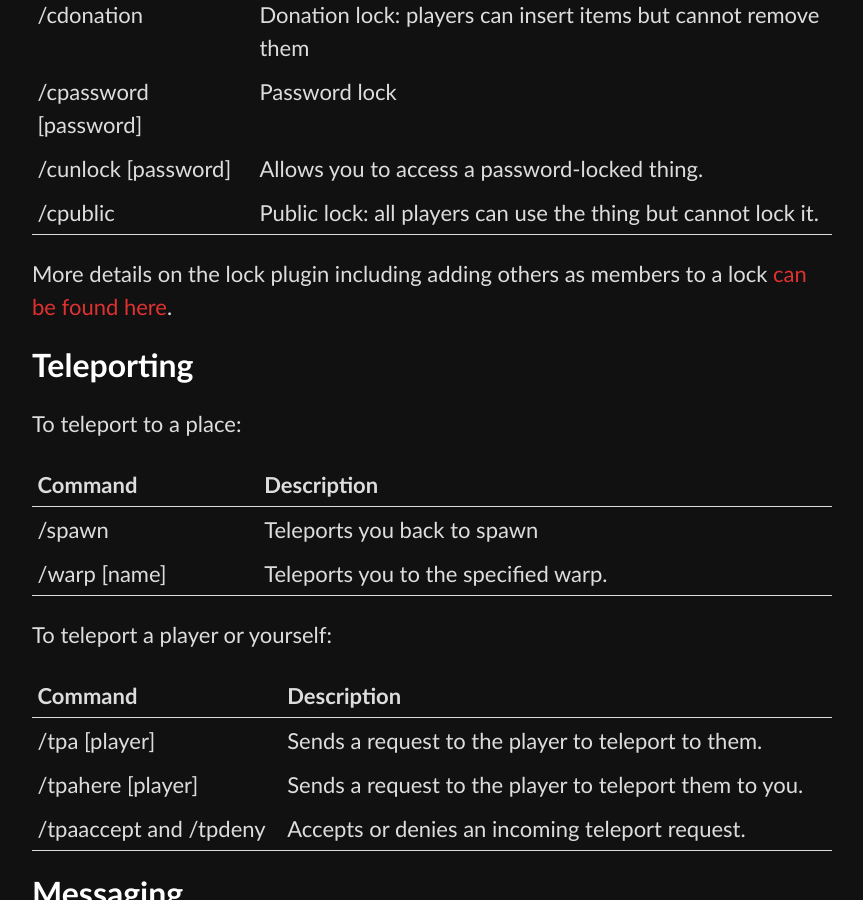
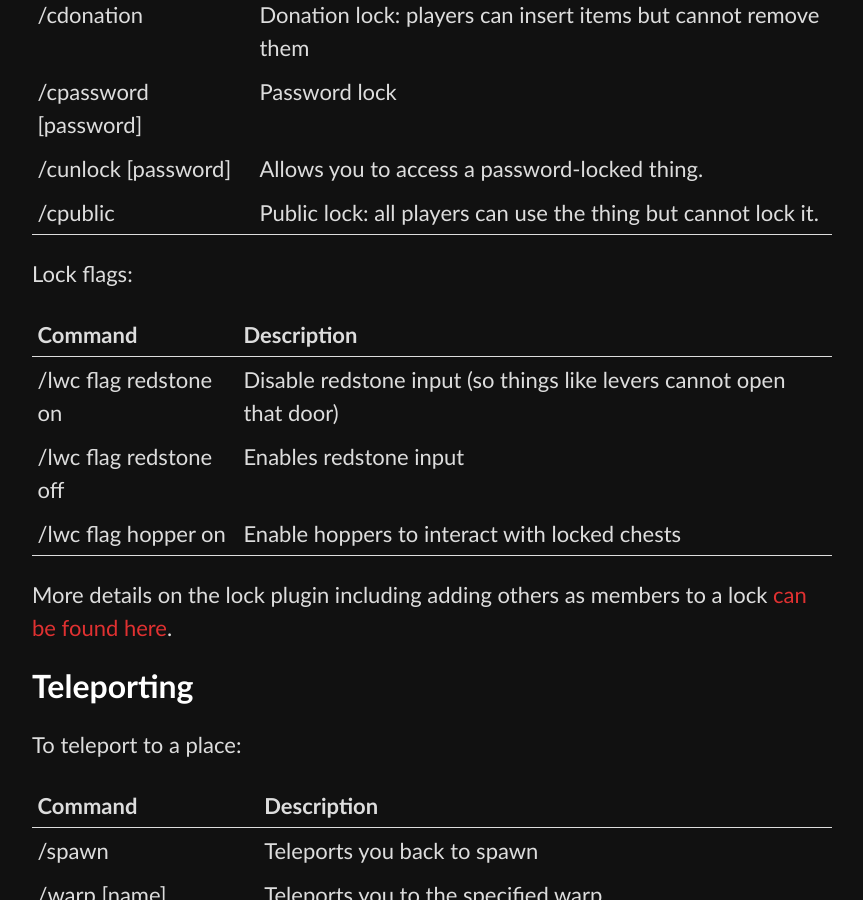
Before and after one commit to N3FS/N3FS-website, a Jekyll site: the page built from _help/minecraft-commands.md, in a window 1280 px wide and 900 px high, scrolled down 1525 px. Shown: the whole window, without its empty margins (208-1071 px from the left). Built offline with Jekyll 4.4.1, drawn with Linux system fonts in a browser that asks for light colours.

Commit message:
Add section about LWC flags on redstone and hopper

```diff
--- a/_help/minecraft-commands.md
+++ b/_help/minecraft-commands.md
@@ -61,6 +61,16 @@ Other types of locks:
 | /cpublic | Public lock: all players can use the thing but cannot lock it.|
 |---
 
+Lock flags:
+
+|---
+| Command | Description |
+|---
+| /lwc flag redstone on | Disable redstone input (so things like levers cannot open that door) |
+| /lwc flag redstone off | Enables redstone input |
+| /lwc flag hopper on | Enable hoppers to interact with locked chests |
+|---
+
 More details on the lock plugin including adding others as members to a lock [can be found here](https://github.com/Tsuser1/Modern-LWC/wiki/Commands).
 
 ## Teleporting
```
